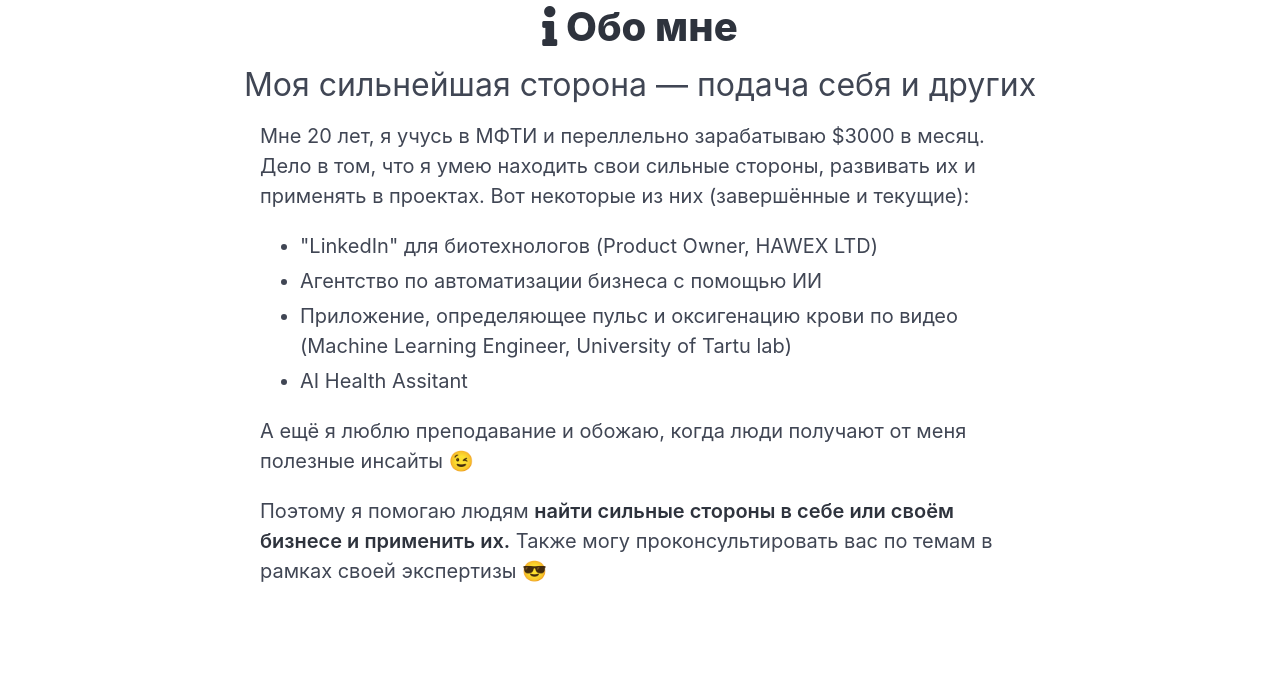
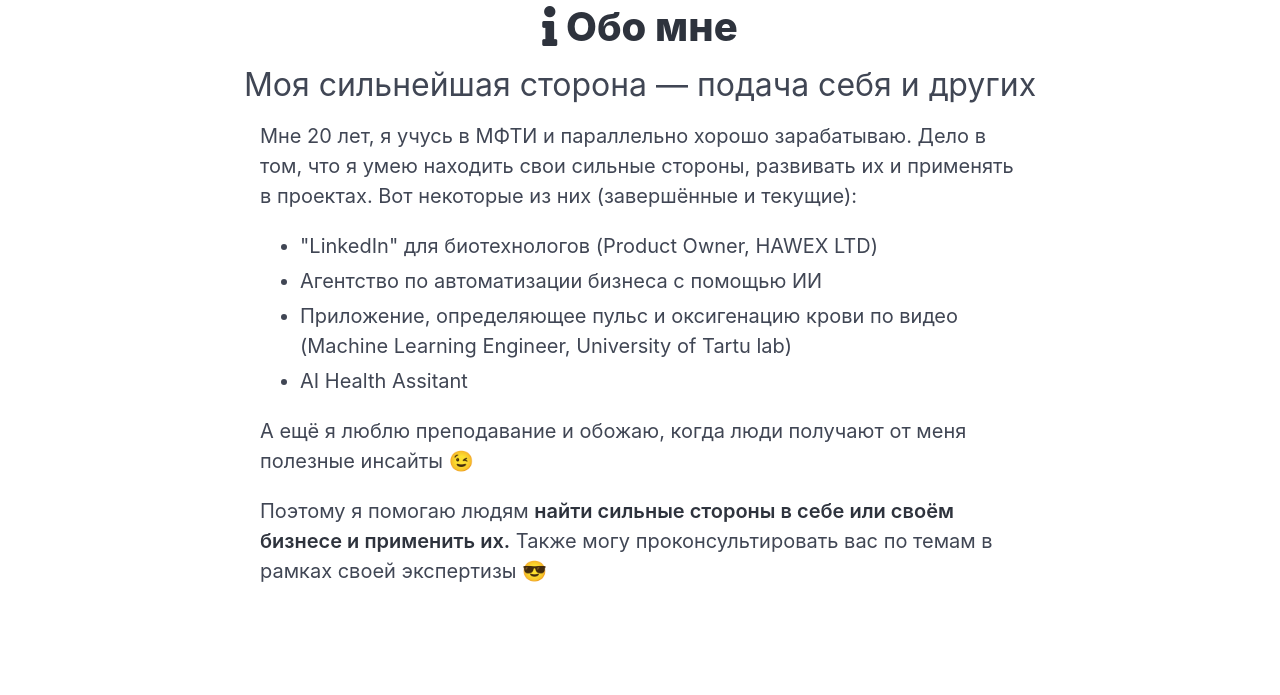
Before and after one commit to dreamtim1/dreamtim1.github.io, a plain HTML site: page index.html in a window 1280 px wide. Shown: the part 860-1555 px from the top of the page. Drawn offline with Linux system fonts and the light colour scheme.

Commit message:
Update index.html

```diff
--- a/index.html
+++ b/index.html
@@ -158,7 +158,7 @@
         <div class="column is-two-thirds">
           <div class="content is-size-5">
             <p>
-              Мне 20 лет, я учусь в МФТИ и переллельно зарабатываю $3000 в месяц.
+              Мне 20 лет, я учусь в МФТИ и параллельно хорошо зарабатываю.
               Дело в том, что я умею находить свои сильные стороны, развивать их
               и применять в проектах. Вот некоторые из них (завершённые и текущие):
             </p>
```
